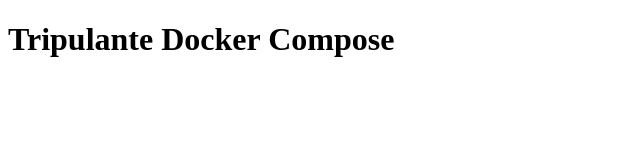
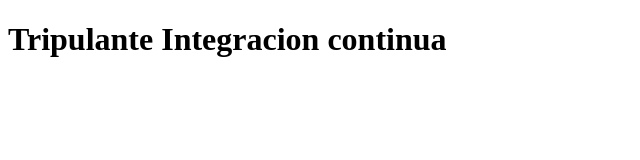
Before and after one commit to Licethd/tripulanteInte, a website: page html/index.html in a window 1280 px wide. Shown: the whole page, without its empty margins (0-640 px from the left). Drawn offline with Linux system fonts and the light colour scheme.

Commit message:
cambios web

```diff
--- a/html/index.html
+++ b/html/index.html
@@ -9,6 +9,6 @@
 		<title>Document</title>
 	</head>
 	<body>
-		<h1>Tripulante Docker Compose</h1>
+		<h1>Tripulante Integracion continua</h1>
 	</body>
 </html>
```
Also changed, not shown: tripulante/WebApi/swagger.yaml (+7 -7 lines).
